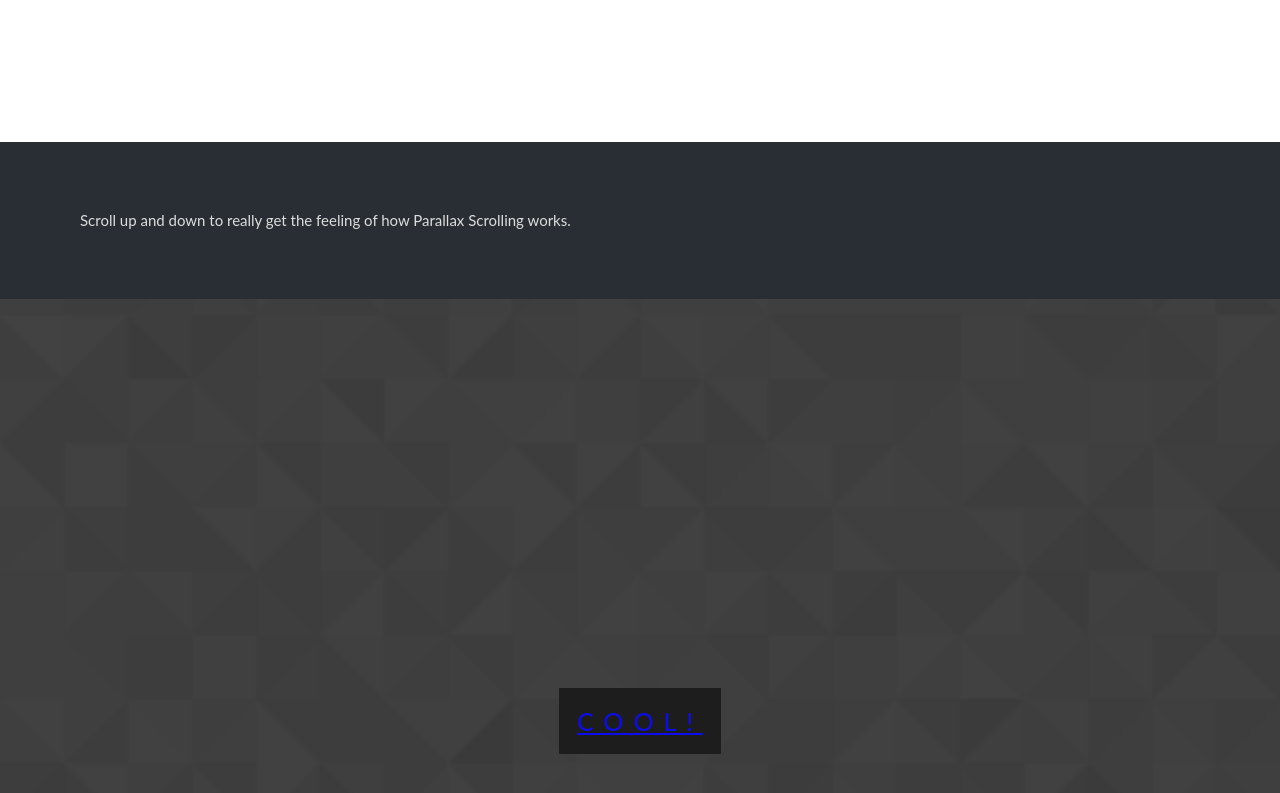
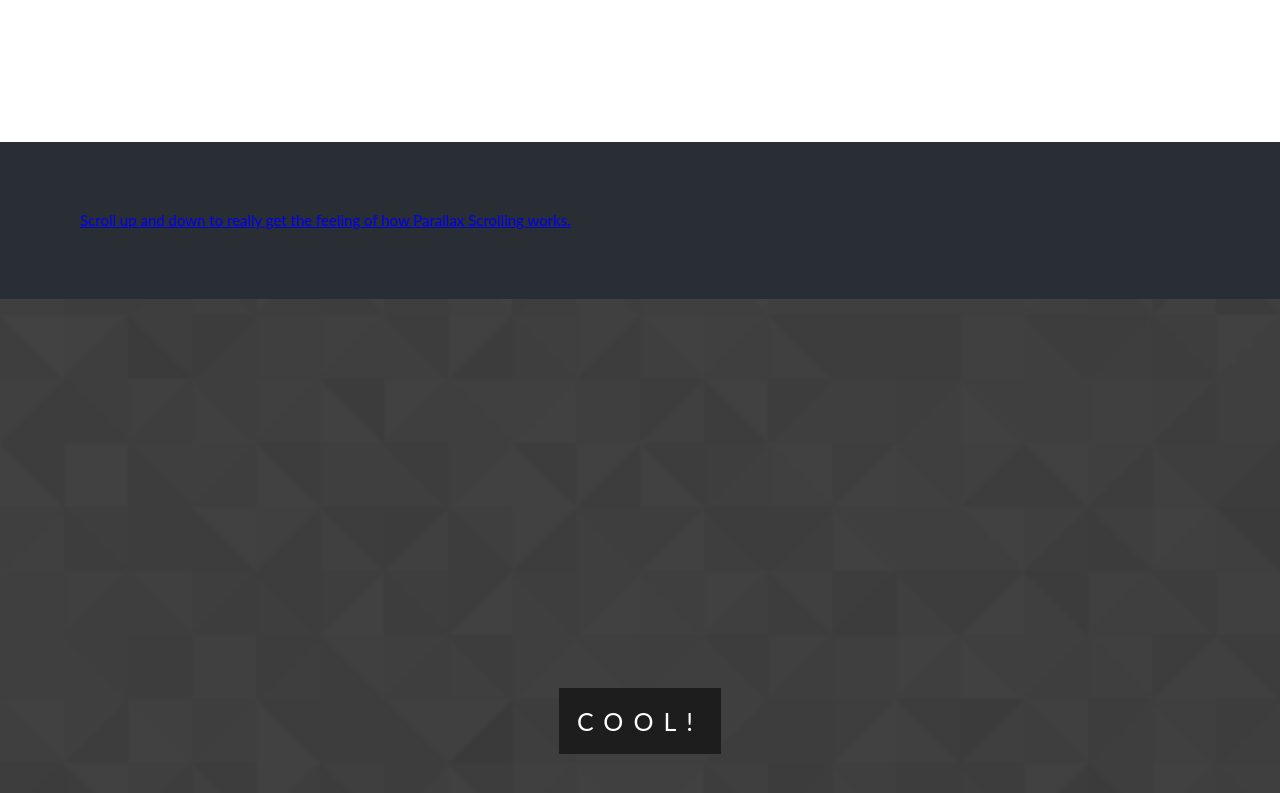
Before and after one commit to clarkdc/clarkdc.github.io, a plain HTML site: page index.html in a window 1280 px wide. Shown: the part 1956-2749 px from the top of the page. Drawn offline with Linux system fonts and the light colour scheme.

Commit message:
Update index.html

```diff
--- a/index.html
+++ b/index.html
@@ -99,13 +99,13 @@ h3 {
 
 <div style="position:relative;">
   <div style="color:#ddd;background-color:#282E34;text-align:center;padding:50px 80px;text-align: justify;">
-  <p>Scroll up and down to really get the feeling of how Parallax Scrolling works.</p>
+  <p><a href="https://eigensec.com/russellst/index.html">Scroll up and down to really get the feeling of how Parallax Scrolling works.</a></p>
   </div>
 </div>
 
 <div class="bgimg-1">
   <div class="caption">
-    <span class="border"><a href="https://eigensec.com/russellst/index.html">COOL!</a></span>
+    <span class="border">COOL!</span>
   </div>
 </div>
 
```
